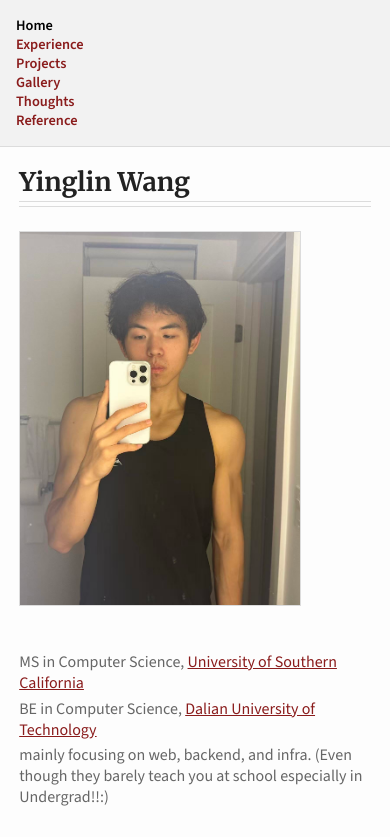
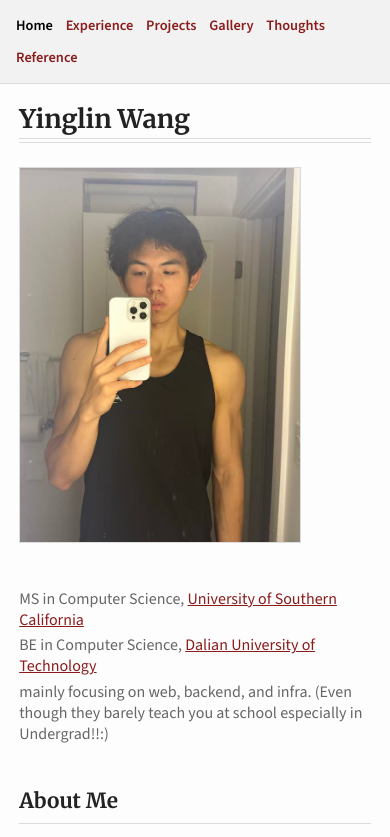
Before and after one commit to Leo-makemore/Yinglin, a website: page index.html in a window 390 px wide. Shown: the top 837 px of the page. Drawn offline with nearby package versions, Linux system fonts and the light colour scheme.

Commit message:
🔧 Fix mobile navigation - make it horizontal
- Change mobile nav from vertical to horizontal layout
- Add flex-direction: row to nav element
- Keep flex-wrap for multiple lines if needed

```diff
--- a/styles.css
+++ b/styles.css
@@ -181,15 +181,21 @@ a {
   #menu {
     border-right: none;
     border-bottom: 1px solid var(--border);
+    padding: 1rem;
+  }
+
+  #menu nav {
     display: flex;
+    flex-direction: row;
     flex-wrap: wrap;
     gap: 0.8rem;
-    padding: 1rem;
+    justify-content: flex-start;
   }
 
   .menu-link {
     margin-bottom: 0;
     font-size: 0.9rem;
+    display: inline-block;
   }
 
   #content {
```
